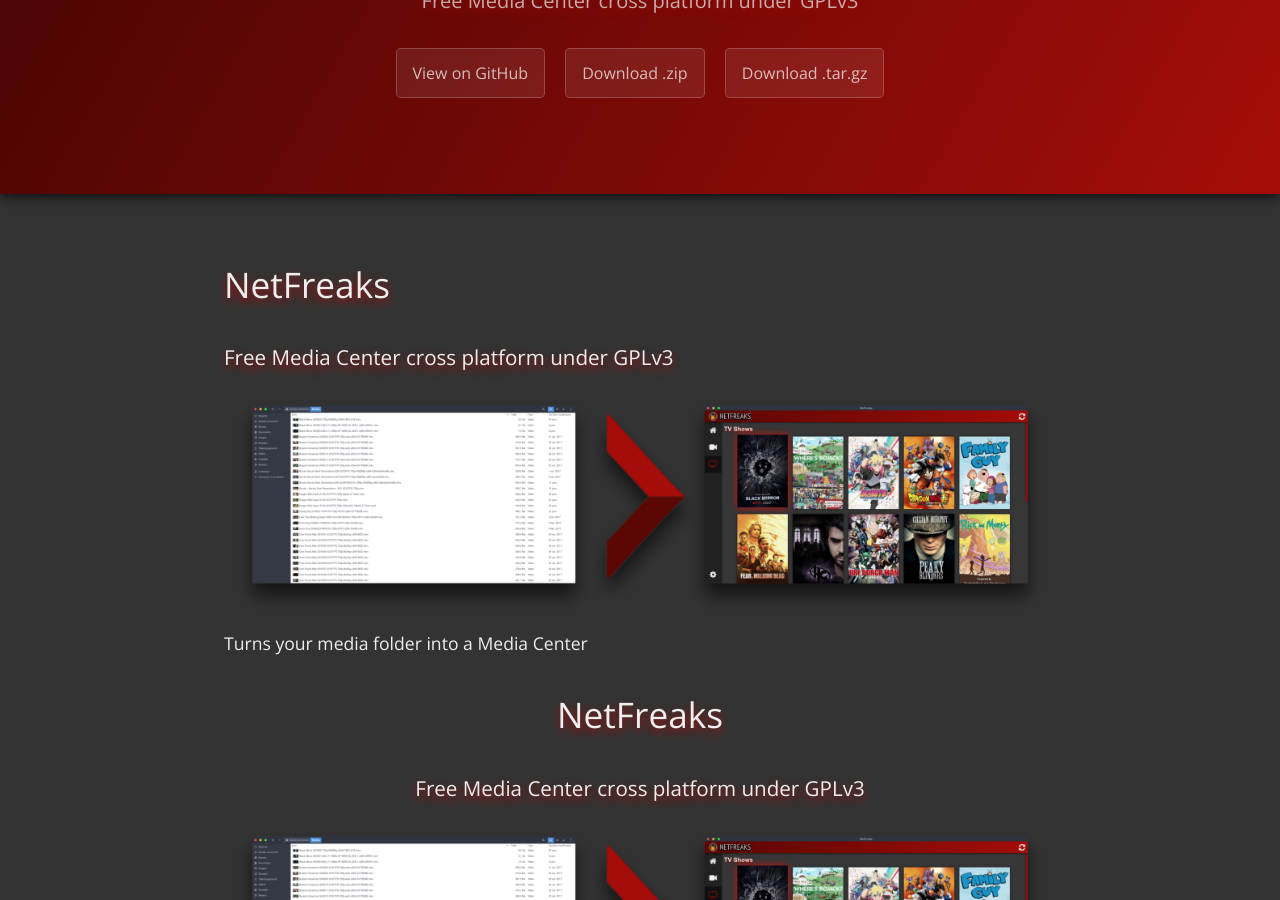
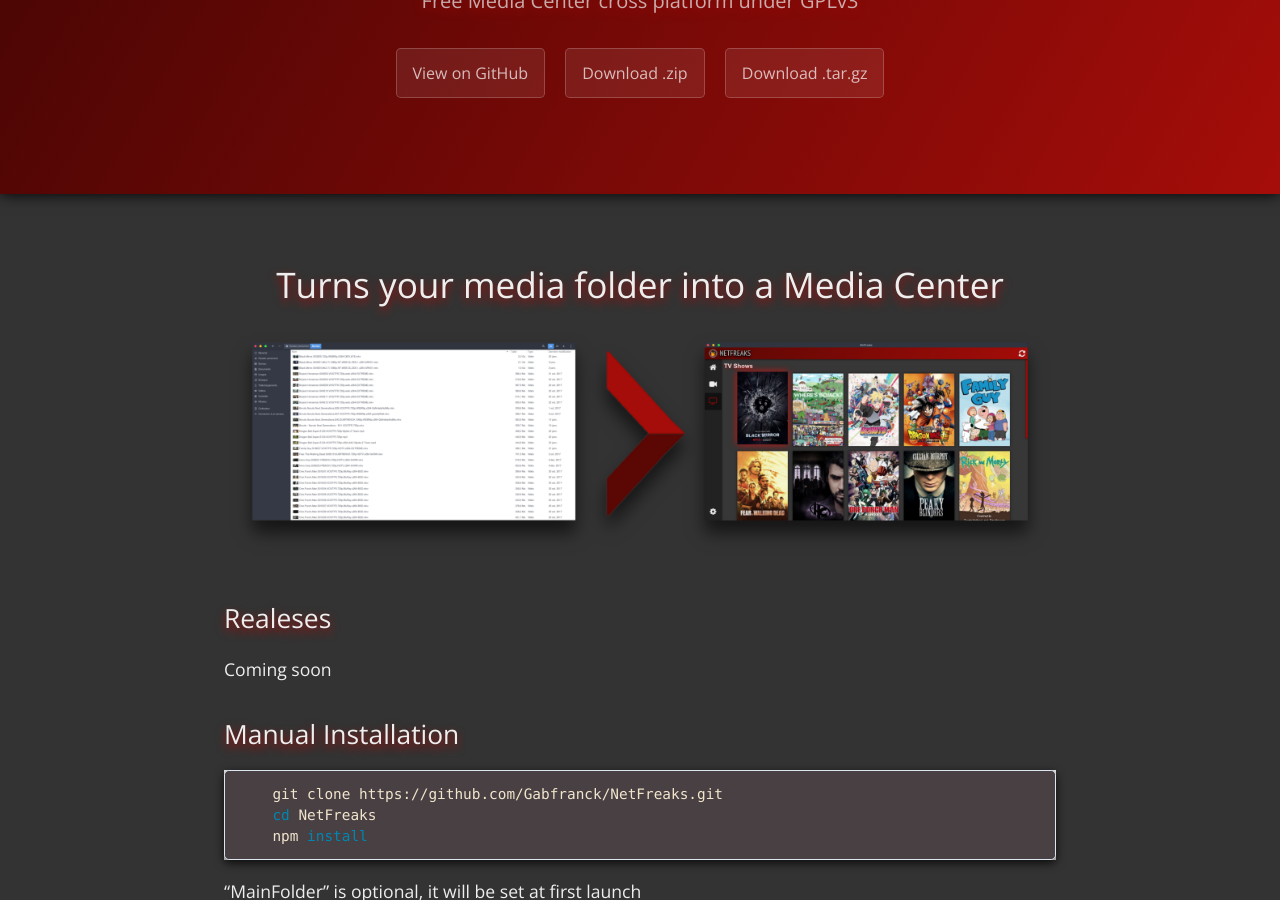
Before and after one commit to Gabfranck/NetFreaks, a Jekyll site: the page built from index.md, in a window 1280 px wide and 900 px high, scrolled down 576 px. Built offline with Jekyll 4.4.1, drawn with Linux system fonts in a browser that asks for light colours.

Commit message:
i did it :)

```diff
--- a/index.md
+++ b/index.md
@@ -3,17 +3,8 @@
 ---
 
 <p align="center">
-<h1> NetFreaks </h1>
-<h3> Free Media Center cross platform under GPLv3 </h3>
+<h1 align="center"> Turns your media folder into a Media Center </h1>
 <img src="./concept.png" />
-Turns your media folder into a Media Center
-</p>
-
-<p align="center">
-<h1 align="center"> NetFreaks</h1>
-<h3 align="center"> Free Media Center cross platform under GPLv3 </h3>
-<img src="./concept.png" />
-<p align="center">Turns your media folder into a Media Center</p>
 </p>
 
 
```
